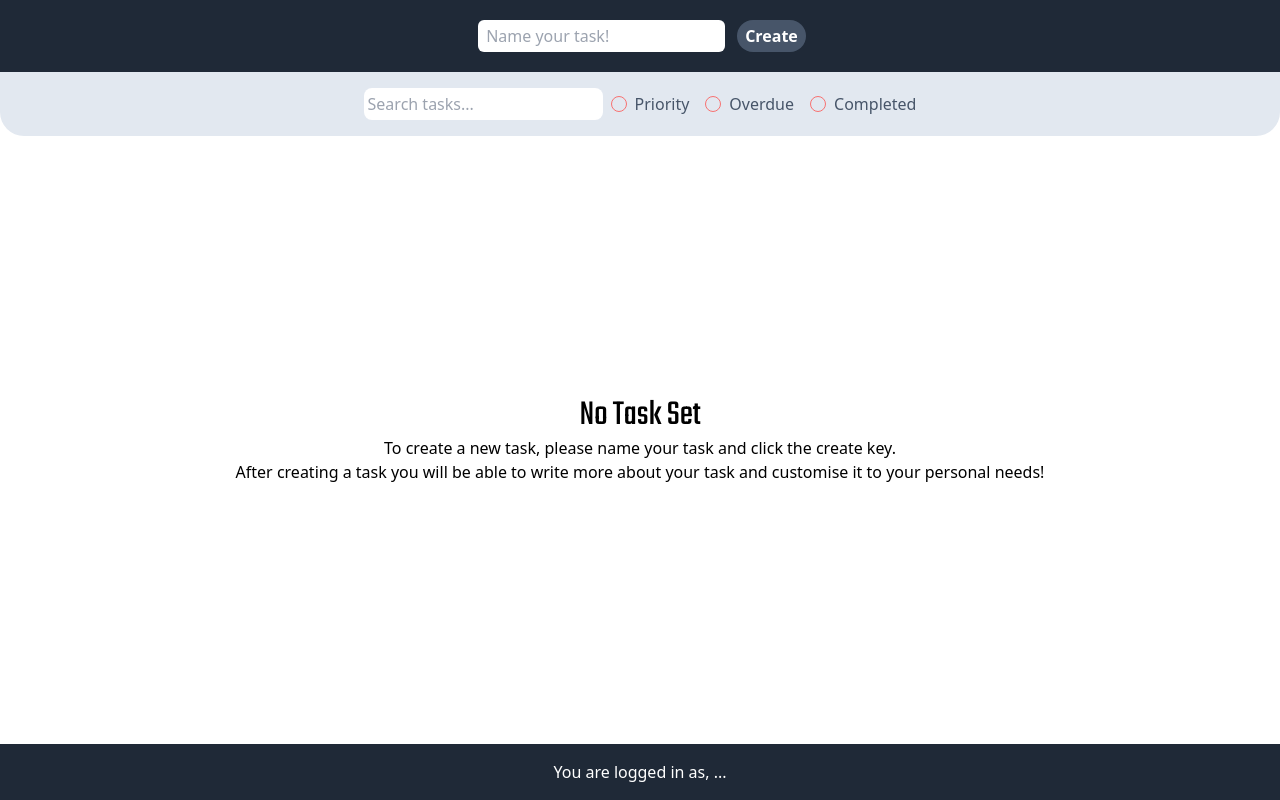
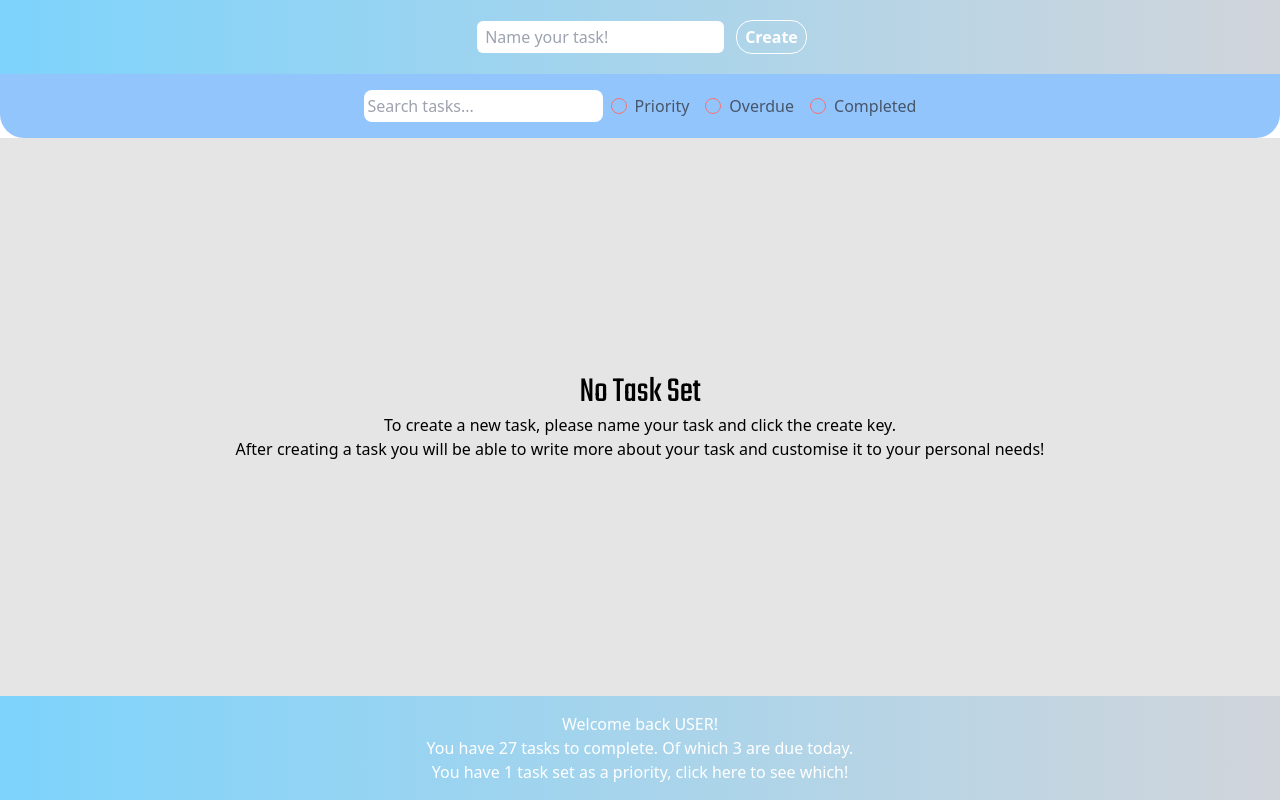
Before and after one commit to Sizimon/REACT-TODO-APP, a React (Vite) app in the folder todo-app/: page /taskmanager in a window 1280 px wide. Built offline with nearby package versions, Linux system fonts and the light colour scheme.

Commit message:
Feat: Work a further on styling to try figure out an adequate color scheme.

```diff
--- a/todo-app/src/components/Footer.jsx
+++ b/todo-app/src/components/Footer.jsx
@@ -2,6 +2,10 @@ import React from 'react'
 
 export default function Footer() {
   return (
-    <div className="flex flex-col justify-center items-center bg-gray-800 p-4 text-white sticky w-full z-10 bottom-0 mt-auto">You are logged in as, ...</div>
+    <div className="flex flex-col justify-center items-center bg-gradient-to-r from-sky-300 to-gray-300 p-4 text-white sticky w-full z-10 bottom-0 mt-auto">
+      <p>Welcome back USER!</p>
+      <p>You have 27 tasks to complete. Of which 3 are due today.</p>
+      <p>You have 1 task set as a priority, click here to see which!</p>
+    </div>
   )
 }
--- a/todo-app/src/components/Navigation.jsx
+++ b/todo-app/src/components/Navigation.jsx
@@ -10,7 +10,7 @@ export default function Navigation({ createTodo }) {
     }
 
     return (
-        <nav className="flex flex-col justify-center items-center bg-gray-800 p-4 w-full sticky z-10 top-0">
+        <nav className="flex flex-col justify-center items-center bg-gradient-to-r from-sky-300 to-gray-300 p-4 w-full sticky z-10 top-0">
             <div>
                 <input
                     required
@@ -20,7 +20,7 @@ export default function Navigation({ createTodo }) {
                     placeholder="Name your task!"
                     className="rounded-md px-2 py-1 mx-2" />
                 <button
-                    className="bg-slate-600 hover:bg-slate-900 text-white font-bold px-2 py-1 m-1 rounded-2xl"
+                    className="bg-transparent border border-white hover:bg-white hover:text-blue-300 text-white font-bold px-2 py-1 m-1 rounded-2xl"
                     onClick={handleTodo}
                 >Create</button>
             </div>
--- a/todo-app/src/components/TodoItem.jsx
+++ b/todo-app/src/components/TodoItem.jsx
@@ -52,7 +52,7 @@ console.log(todo.catagories)
 
     return (
         <>
-                <div className={`relative border-box col-span-4 md:col-span-4 lg:col-span-2 flex flex-col justify-between items-center overflow-hidden border ${todo.priority ? "border-amber-500" : "border-slate-400"} border-spacing-2 m-2 p-4 transition ease-in-out delay-50 ${todo.priority ? "shadow-amber-500" : "shadow-slate-400"} hover:shadow-xl duration-500`}>
+                <div className={`relative border-box rounded-lg col-span-4 md:col-span-4 lg:col-span-2 flex flex-col justify-between items-center overflow-hidden border ${todo.priority ? "border-amber-500" : "border-blue-300"} border-spacing-2 m-2 p-4 transition ease-in-out delay-50 ${todo.priority ? "shadow-amber-500" : "shadow-blue-300"} hover:shadow-xl duration-500`}>
                     {todo.completed && (
                         <div className="absolute inset-0 z-10 flex flex-col justify-center items-center bg-green-500 opacity-95">
                             <p className="text-white text-xl">This task has been completed.</p>
@@ -110,7 +110,7 @@ console.log(todo.catagories)
                             <div className="flex flex-row">
                                 <button
                                     onClick={() => editTodo(todo.id)}
-                                    className="bg-slate-600 uppercase hover:bg-slate-900 text-white font-bold px-2 py-1 m-1 rounded-2xl">
+                                    className="bg-white uppercase border border-blue-300 hover:bg-blue-300 hover:text-white text-blue-300 font-bold px-2 py-1 m-1 rounded-2xl">
                                     Describe task
                                 </button>
                             </div>
--- a/todo-app/src/components/TodoList.jsx
+++ b/todo-app/src/components/TodoList.jsx
@@ -58,7 +58,7 @@ export default function TodoList({ todos, setTodos }) {
 
     return (
         <>
-            <div className="flex flex-row justify-evenly md:justify-center md:gap-2  items-center bg-slate-200 p-4 rounded-b-3xl">
+            <div className="flex flex-row justify-evenly md:justify-center md:gap-2  items-center bg-blue-300 p-4 rounded-b-3xl">
                 <input
                     type="text"
                     placeholder="Search tasks..."
@@ -104,7 +104,7 @@ export default function TodoList({ todos, setTodos }) {
                 {/* <span className="bg-white p-1 rounded-lg flex flex-row items-center gap-1">Filter <FaAngleDown /></span> */}
             </div>
             {todos.length === 0 ? (
-                <div className="flex flex-col flex-grow justify-center items-center p-2 h-full overflow-auto">
+                <div className="flex flex-col flex-grow justify-center items-center p-2 h-full overflow-auto bg-neutral-200">
                     <h1 className="text-4xl text-center font-teko">No Task Set</h1>
                     <p className="text-center">To create a new task, please name your task and click the create key.<br /> After creating a task you will be able to write more about your task and customise it to your personal needs!</p>
                 </div>) : (
```
